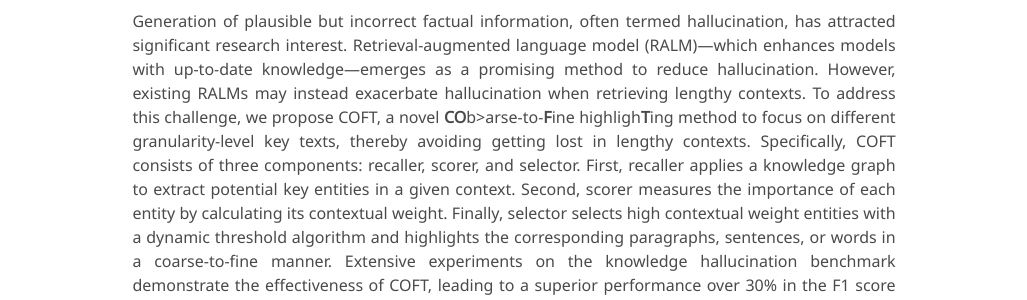
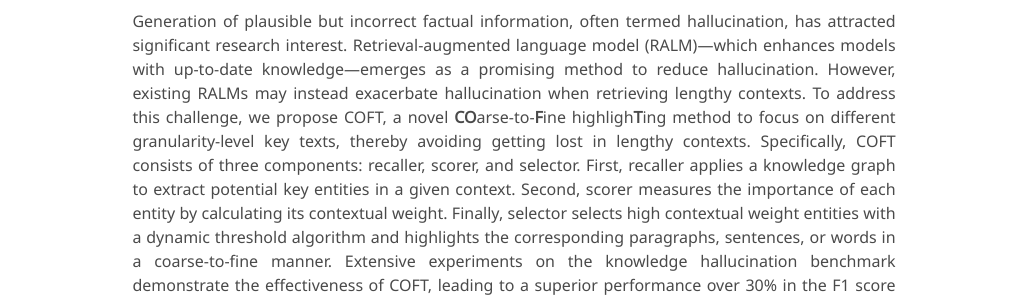
Before and after one commit to shiliu-egg/COFT.github.io, a Jekyll site: the page built from index.md, in a window 1280 px wide and 900 px high, scrolled down 1287 px. Shown: the part 154-454 px from the top of the window, without its empty margins (126-1153 px from the left). Built offline with Jekyll 4.4.1, drawn with Linux system fonts in a browser that asks for light colours; some web fonts are replaced.

```diff
--- a/index.md
+++ b/index.md
@@ -32,7 +32,7 @@ significant research interest. Retrieval-augmented
 language model (RALM)—which enhances models with up-to-date knowledge—emerges as a
 promising method to reduce hallucination. However, existing RALMs may instead exacerbate hallucination when retrieving lengthy contexts. To
 address this challenge, we propose COFT, a novel
-            <b>CO</b>b>arse-to-<b>F</b>ine highligh<b>T</b>ing method to focus
+            <b>CO</b>arse-to-<b>F</b>ine highligh<b>T</b>ing method to focus
 on different granularity-level key texts, thereby
 avoiding getting lost in lengthy contexts. Specifically, COFT consists of three components: recaller, scorer, and selector. First, recaller applies
 a knowledge graph to extract potential key entities in a given context. Second, scorer measures
```
